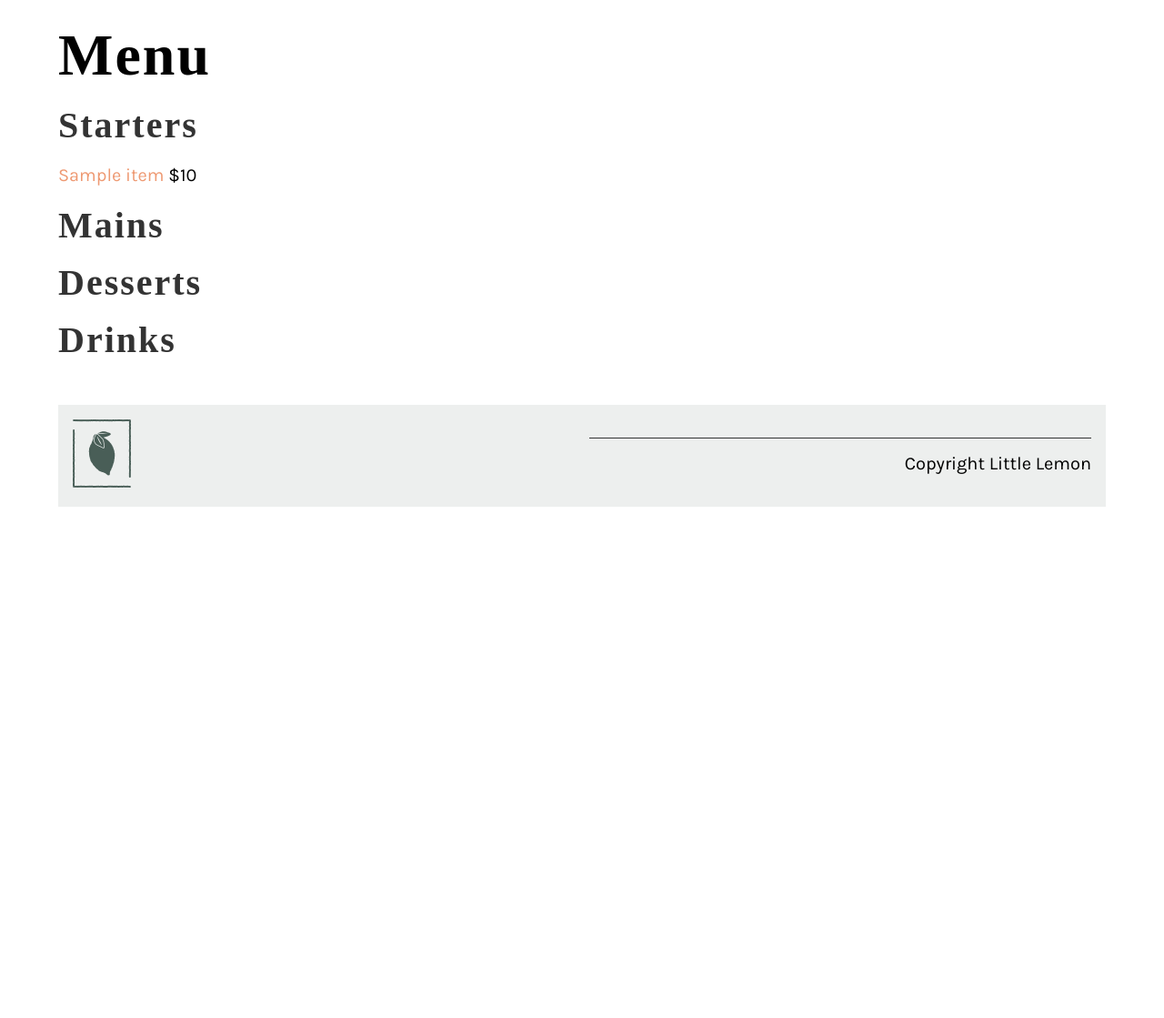
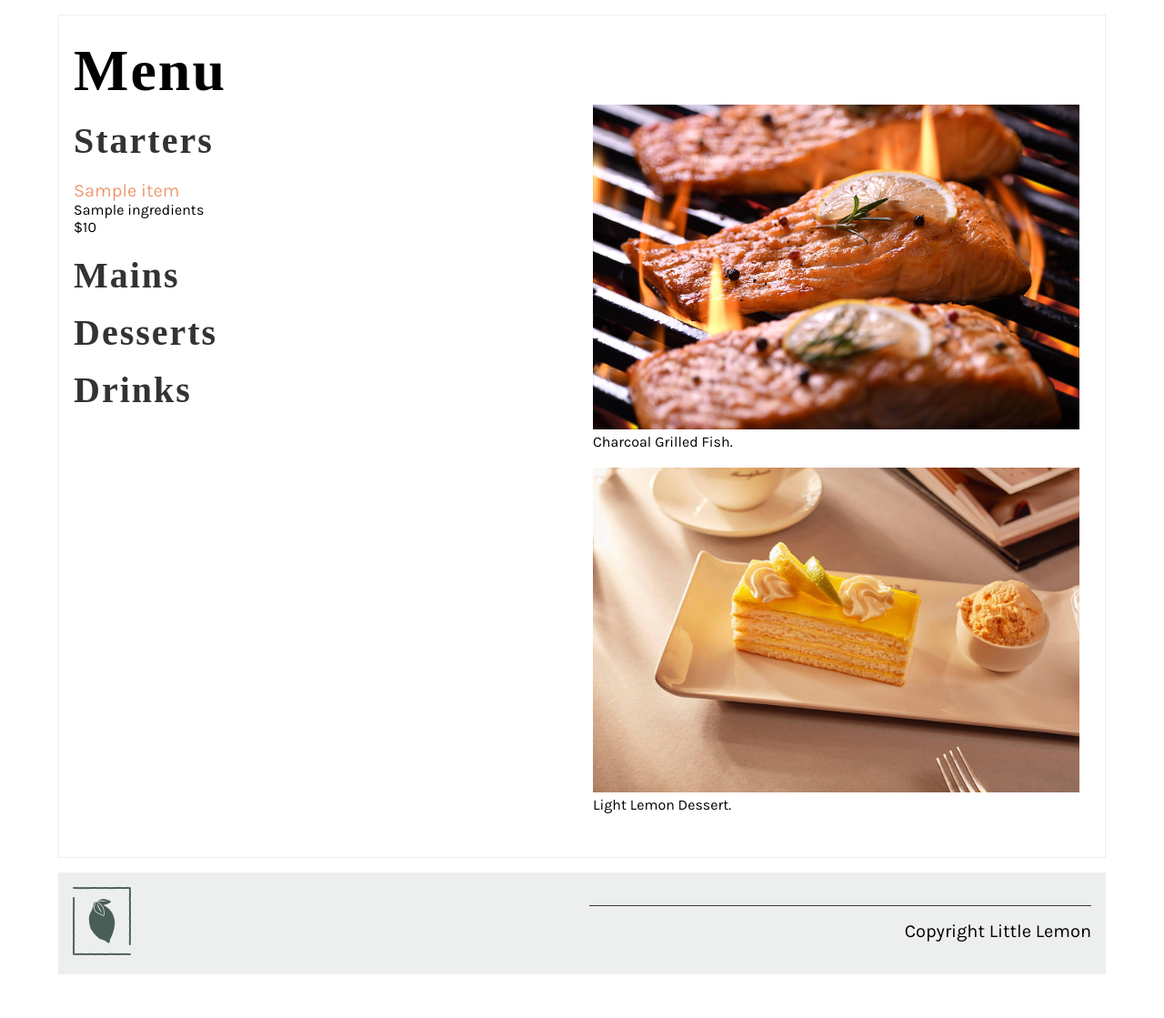
Before and after one commit to oislen/LittleLemon, a Django app: template littlelemon/restaurant/templates/menu.html in a window 1280 px wide. Shown: the part 244-1363 px from the top of the page at 91% size. Before the commit the page ends 801 px from the top, so only its background shows below. Run offline with Django 5.2, Linux system fonts and the light colour scheme; the template is opened without the code that fills it: most values are stand-ins (such as "Sample title", 1, 10 or a date in 2020); some web fonts are replaced.

Commit message:
Added menu ingredients and images to menu page

```diff
--- a/littlelemon/restaurant/templates/menu.html
+++ b/littlelemon/restaurant/templates/menu.html
@@ -2,7 +2,11 @@
 {% load static %}
 
 {% block content %}
+<section>
+  <article>
     <h1>Menu</h1>
+    <!--Begin row-->
+    <div class="row">
         <!--Begin col-->
         <div class="column">
 
@@ -11,7 +15,9 @@
                 {% if item.category.pk == 1 %}
                 <p>
                     <a href="{% url 'menu_item' pk=item.pk %}"> {{ item.name }} </a>
-            <span class="menu-price">
+                    <span class="menu-details">
+                        {{item.ingredients}}
+                        <br>
                         ${{item.price}}
                     </span>
                 </p>
@@ -23,7 +29,9 @@
                 {% if item.category.pk == 2 %}
                 <p>
                     <a href="{% url 'menu_item' pk=item.pk %}"> {{ item.name }} </a>
-            <span class="menu-price">
+                    <span class="menu-details">
+                        {{item.ingredients}}
+                        <br>
                         ${{item.price}}
                     </span>
                 </p>
@@ -35,7 +43,9 @@
                 {% if item.category.pk == 3 %}
                 <p>
                     <a href="{% url 'menu_item' pk=item.pk %}"> {{ item.name }} </a>
-            <span class="menu-price">
+                    <span class="menu-details">
+                        {{item.ingredients}}
+                        <br>
                         ${{item.price}}
                     </span>
                 </p>
@@ -47,7 +57,9 @@
                 {% if item.category.pk == 4 %}
                 <p>
                     <a href="{% url 'menu_item' pk=item.pk %}"> {{ item.name }} </a>
-            <span class="menu-price">
+                    <span class="menu-details">
+                        {{item.ingredients}}
+                        <br>
                         ${{item.price}}
                     </span>
                 </p>
@@ -56,4 +68,33 @@
 
         </div>
         <!--End col-->
+
+        <!--Begin col-->
+        <div class="column">
+           <figure class="figure">
+            <img
+              src="{% static 'img/Grilled fish B.jpg' %}"
+              alt="Charcoal Grilled Fish"
+            />
+            <figcaption class="figure-caption">
+              Charcoal Grilled Fish.
+            </figcaption>
+          </figure>
+          <br>
+          <figure class="figure">
+            <img
+              src="{% static 'img/lemon dessert B.jpg' %}"
+              alt="Light Lemon Dessert"
+            />
+            <figcaption class="figure-caption">
+              Light Lemon Dessert.
+            </figcaption>
+          </figure>
+        </div>
+        <!--End col-->
+
+    </div>
+    <!--End row-->
+  </article>
+</section>
 {% endblock %}
```
Lines whose indentation alone changed are shown as unchanged.
